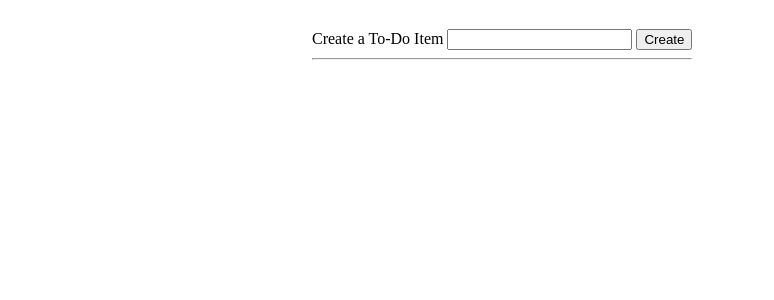
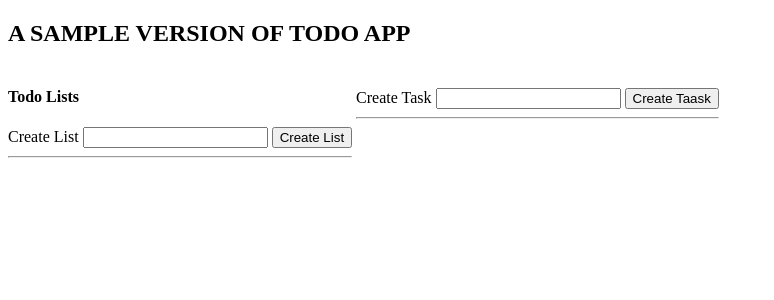
Before and after one commit to bahkali/todo-python, a Flask app: page /lists/1 in a window 1280 px wide. Shown: the top 300 px of the page, without its empty margins (0-774 px from the left). Run offline with Flask 2, Linux system fonts and the light colour scheme; data that the repository does not hold is empty.

Commit message:
Update UI of the page

```diff
--- a/templates/index.html
+++ b/templates/index.html
@@ -34,11 +34,34 @@
     </style>
   </head>
   <body>
+    <h2>A SAMPLE VERSION OF TODO APP</h2>
     <div class="lists-wrapper">
+      <h4>Todo Lists</h4>
+      <form id="form" action="/todos/create-list" method="post">
+        <div>
+          <label for="name">Create List</label>
+          <input type="text" id="list-name" name="list-name" />
+          <input type="submit" value="Create List" />
+        </div>
+      </form>
+      <hr />
       <ul id="lists">
         {% for list in lists %}
         <li>
+          <input
+            type="checkbox"
+            class="check-completed"
+            data-id="{{ list.id}}"
+          />
           <a href="/lists/{{list.id}}">{{list.name}}</a>
+          <span
+            class="delete-item"
+            data-id="{{list.id}}"
+            class="delete-item"
+            style="color: red; cursor: pointer"
+          >
+            &cross;
+          </span>
         </li>
         {% endfor%}
       </ul>
@@ -47,9 +70,9 @@
       <h4>{{ active_list.name }}</h4>
       <form id="form" action="/todos/create" method="post">
         <div>
-          <label for="name">Create a To-Do Item</label>
+          <label for="name">Create Task</label>
           <input type="text" id="description" name="description" />
-          <input type="submit" value="Create" />
+          <input type="submit" value="Create Taask" />
         </div>
       </form>
       <hr />
```
